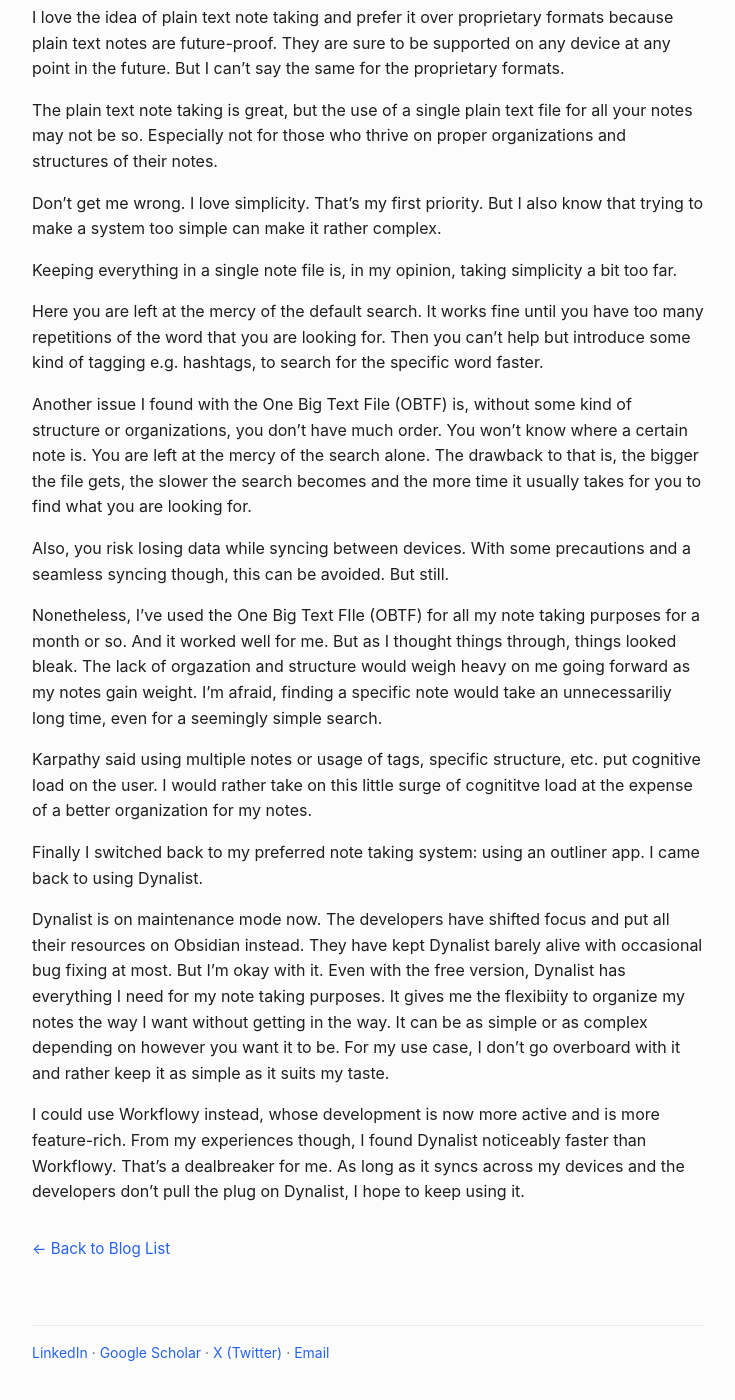
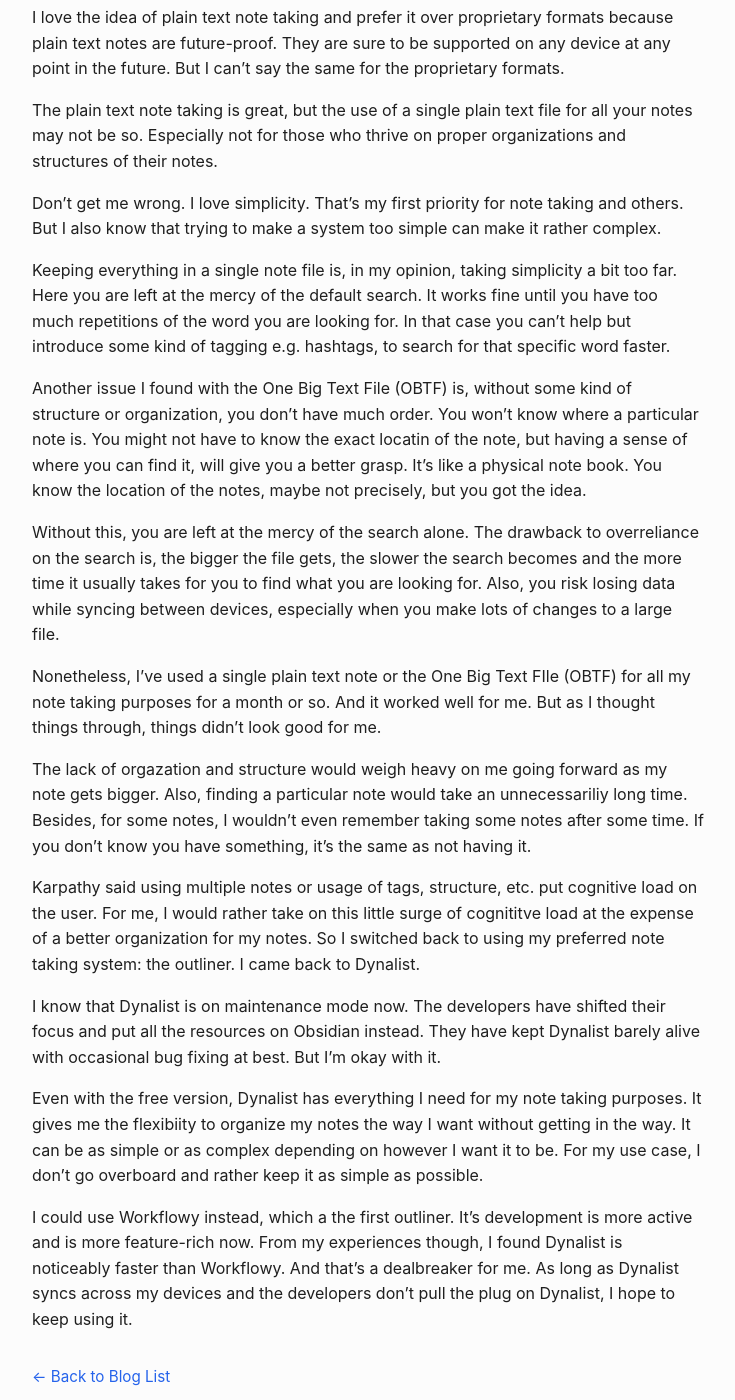
Before and after one commit to muntasimulhaque/muntasimulhaque.github.io, a Jekyll site: the page built from _posts/2025-05-12-cons-of-single-plaintext-file.md, in a window 1280 px wide and 1400 px high, scrolled down 1060 px. Shown: the whole window, without its empty margins (272-1007 px from the left). Built offline with Jekyll 4.4.1, drawn with Linux system fonts in a browser that asks for light colours.

Commit message:
Update 2025-05-12-cons-of-single-plaintext-file.md

```diff
--- a/_posts/2025-05-12-cons-of-single-plaintext-file.md
+++ b/_posts/2025-05-12-cons-of-single-plaintext-file.md
@@ -24,22 +24,22 @@
 
 The plain text note taking is great, but the use of a single plain text file for all your notes may not be so. Especially not for those who thrive on proper organizations and structures of their notes.
 
-Don't get me wrong. I love simplicity. That's my first priority. But I also know that trying to make a system too simple can make it rather complex.
+Don't get me wrong. I love simplicity. That's my first priority for note taking and others. But I also know that trying to make a system too simple can make it rather complex.
 
-Keeping everything in a single note file is, in my opinion, taking simplicity a bit too far.
+Keeping everything in a single note file is, in my opinion, taking simplicity a bit too far. Here you are left at the mercy of the default search. It works fine until you have too much repetitions of the word you are looking for. In that case you can't help but introduce some kind of tagging e.g. hashtags, to search for that specific word faster.
 
-Here you are left at the mercy of the default search. It works fine until you have too many repetitions of the word that you are looking for. Then you can't help but introduce some kind of tagging e.g. hashtags, to search for the specific word faster.
+Another issue I found with the One Big Text File (OBTF) is, without some kind of structure or organization, you don't have much order. You won't know where a particular note is. You might not have to know the exact locatin of the note, but having a sense of where you can find it, will give you a better grasp. It's like a physical note book. You know the location of the notes, maybe not precisely, but you got the idea.
 
-Another issue I found with the One Big Text File (OBTF) is, without some kind of structure or organizations, you don't have much order. You won't know where a certain note is. You are left at the mercy of the search alone. The drawback to that is, the bigger the file gets, the slower the search becomes and the more time it usually takes for you to find what you are looking for.
+Without this, you are left at the mercy of the search alone. The drawback to overreliance on the search is, the bigger the file gets, the slower the search becomes and the more time it usually takes for you to find what you are looking for. Also, you risk losing data while syncing between devices, especially when you make lots of changes to a large file.
 
-Also, you risk losing data while syncing between devices. With some precautions and a seamless syncing though, this can be avoided. But still.
+Nonetheless, I've used a single plain text note or the One Big Text FIle (OBTF) for all my note taking purposes for a month or so. And it worked well for me. But as I thought things through, things didn't look good for me.
 
-Nonetheless, I've used the One Big Text FIle (OBTF) for all my note taking purposes for a month or so. And it worked well for me. But as I thought things through, things looked bleak. The lack of orgazation and structure would weigh heavy on me going forward as my notes gain weight. I'm afraid, finding a specific note would take an unnecessariliy long time, even for a seemingly simple search.
+The lack of orgazation and structure would weigh heavy on me going forward as my note gets bigger. Also, finding a particular note would take an unnecessariliy long time. Besides, for some notes, I wouldn't even remember taking some notes after some time. If you don't know you have something, it's the same as not having it.
 
-Karpathy said using multiple notes or usage of tags, specific structure, etc. put cognitive load on the user. I would rather take on this little surge of cognititve load at the expense of a better organization for my notes.
+Karpathy said using multiple notes or usage of tags, structure, etc. put cognitive load on the user. For me, I would rather take on this little surge of cognititve load at the expense of a better organization for my notes. So I switched back to using my preferred note taking system: the outliner. I came back to Dynalist.
 
-Finally I switched back to my preferred note taking system: using an outliner app. I came back to using Dynalist.
+I know that Dynalist is on maintenance mode now. The developers have shifted their focus and put all the resources on Obsidian instead. They have kept Dynalist barely alive with occasional bug fixing at best. But I'm okay with it.
 
-Dynalist is on maintenance mode now. The developers have shifted focus and put all their resources on Obsidian instead. They have kept Dynalist barely alive with occasional bug fixing at most. But I'm okay with it. Even with the free version, Dynalist has everything I need for my note taking purposes. It gives me the flexibiity to organize my notes the way I want without getting in the way. It can be as simple or as complex depending on however you want it to be. For my use case, I don't go overboard with it and rather keep it as simple as it suits my taste.
+Even with the free version, Dynalist has everything I need for my note taking purposes. It gives me the flexibiity to organize my notes the way I want without getting in the way. It can be as simple or as complex depending on however I want it to be. For my use case, I don't go overboard and rather keep it as simple as possible.
 
-I could use Workflowy instead, whose development is now more active and is more feature-rich. From my experiences though, I found Dynalist noticeably faster than Workflowy. That's a dealbreaker for me. As long as it syncs across my devices and the developers don't pull the plug on Dynalist, I hope to keep using it.
+I could use Workflowy instead, which a the first outliner. It's development is more active and is more feature-rich now. From my experiences though, I found Dynalist is noticeably faster than Workflowy. And that's a dealbreaker for me. As long as Dynalist syncs across my devices and the developers don't pull the plug on Dynalist, I hope to keep using it.
```
